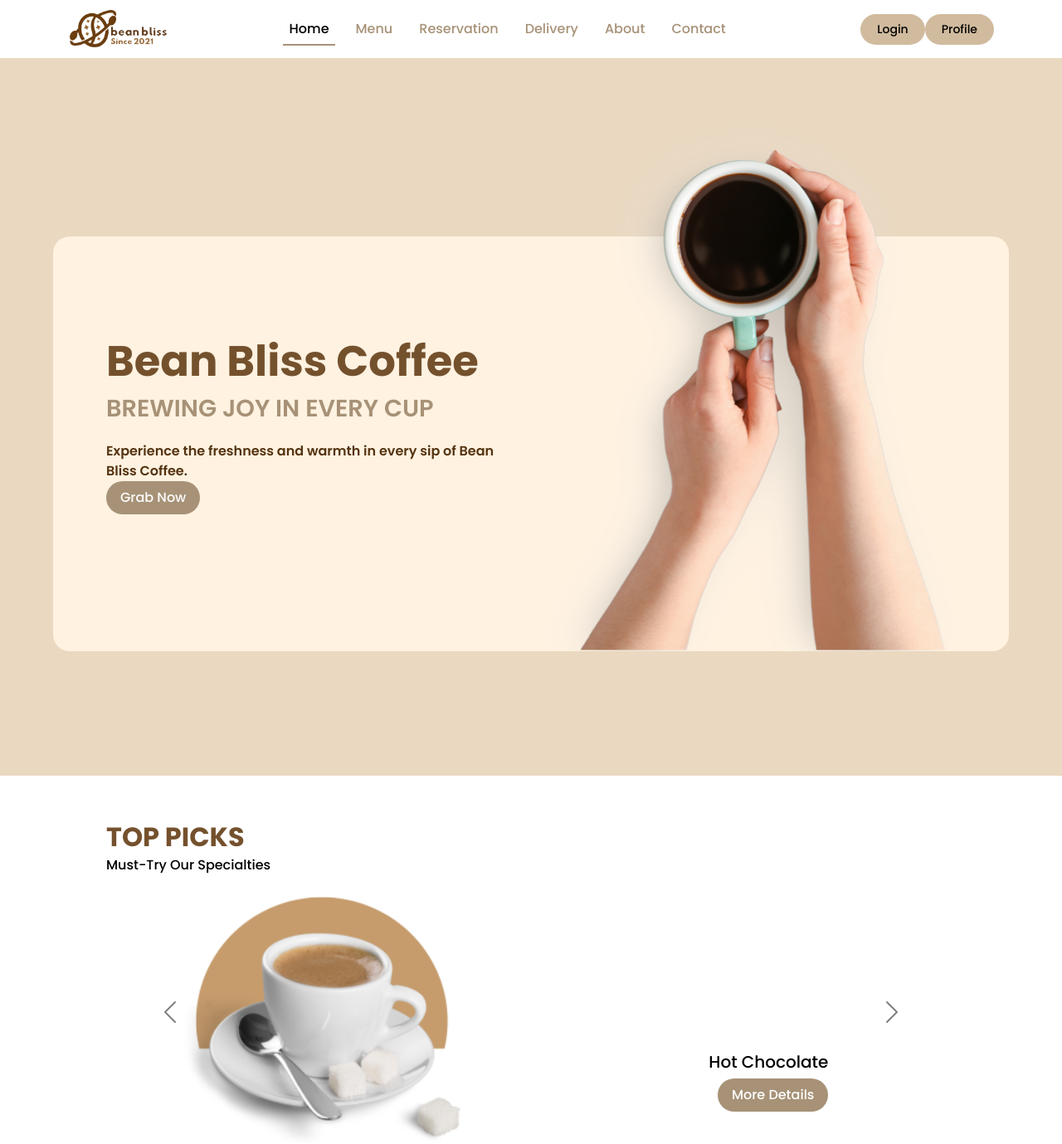
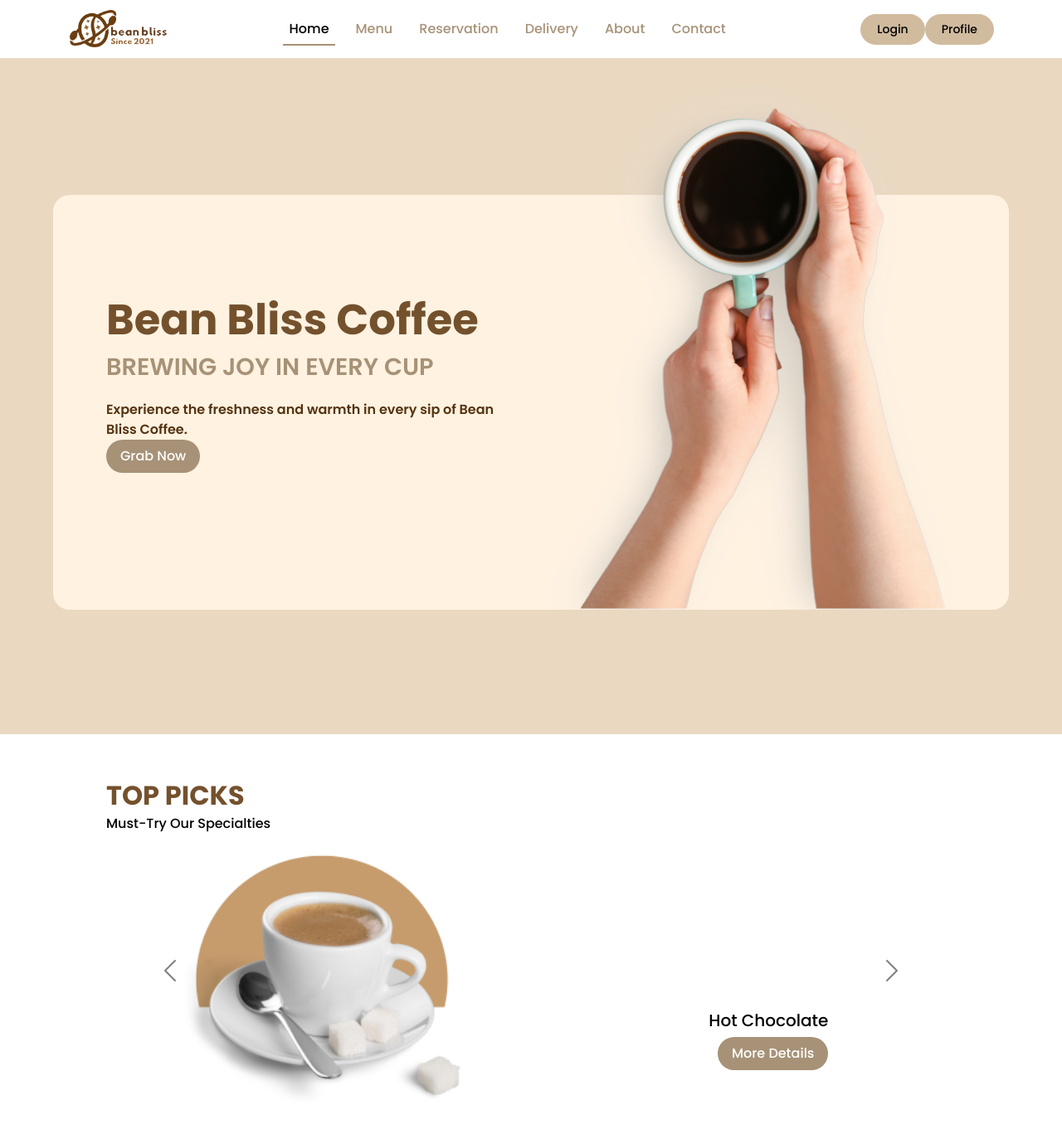
Before and after one commit to adndrsd1/coffeeShop, a PHP site: page / in a window 1280 px wide. Shown: the top 1379 px of the page at 83% size. Run offline with PHP 8.4, Linux system fonts and the light colour scheme.

Commit message:
Update style.css

```diff
--- a/style.css
+++ b/style.css
@@ -135,7 +135,6 @@ section{
 .home {
   background: #EAD8C0;
   gap: 1rem;
-  padding: 90px 10% 0px 10%;
 }
 
 .homeBox1 {
@@ -155,6 +154,7 @@ section{
 @media (min-width: 887px) {
   .home {
     position: relative; /* Pastikan ada titik koma di akhir */
+    padding: 40px 10% 0px 10%;
   }
 
   .homeBox2 {
@@ -176,6 +176,7 @@ section{
   display: flex;
   flex-wrap: wrap;
   align-items: center;
+  padding: 90px 10% 0px 10%;
   }
 }
 
```
